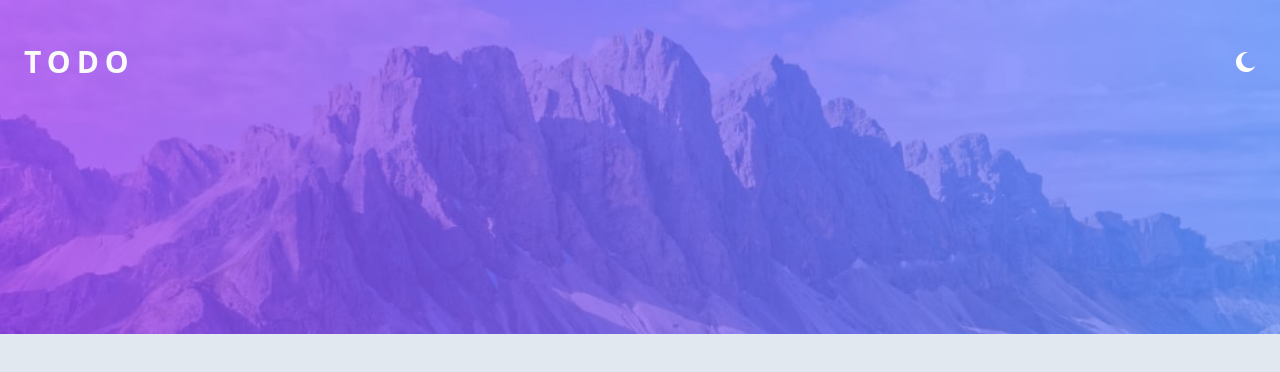
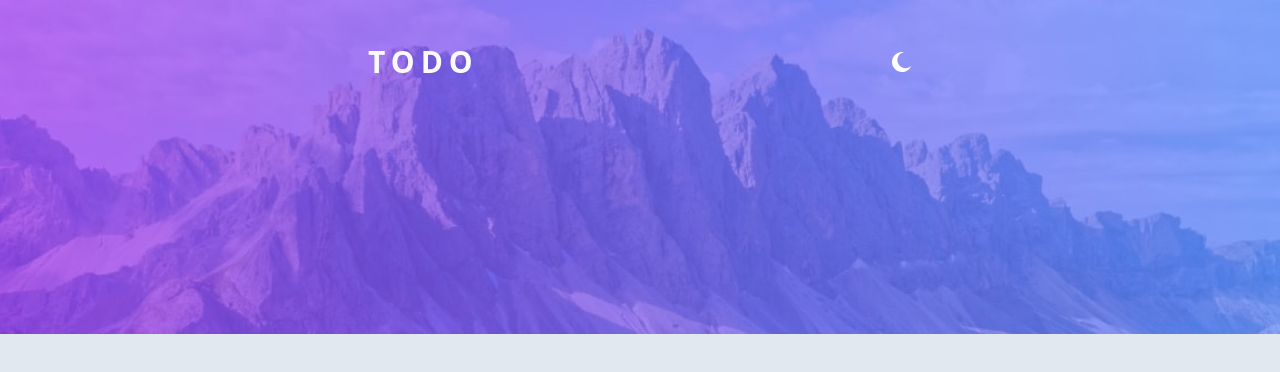
Before and after one commit to R3ygoski/todo-app-react-tailwind, a React (Vite) app: page / in a window 1280 px wide. Shown: the top 372 px of the page. Built offline with nearby package versions, Linux system fonts and the light colour scheme.

Commit message:
Update: Responsive Hero Banner

```diff
--- a/src/components/HeroBanner/index.tsx
+++ b/src/components/HeroBanner/index.tsx
@@ -19,7 +19,7 @@ export default function HeaderBanner () {
   }
 
   return (
-    <figure className="relative">
+    <figure className="flex justify-center relative">
       <picture>
         <source srcSet={isDark?DskDarkThemeBg:DskLightThemeBg} media="(min-width:376px)"/>
         <img src={isDark?MblDarkThemeBg:MblLightThemeBg} alt="" className={`
@@ -29,7 +29,7 @@ export default function HeaderBanner () {
           3xl:h-[538px]
           `}/>
       </picture>
-      <header className="flex justify-between items-center absolute top-11 w-full px-6">
+      <header className="flex justify-between items-center absolute top-11 w-full max-w-[592px] px-6">
         <h1 className="uppercase font-bold text-3xl tracking-widest text-dark-theme-very-light-gray">todo</h1>
         <button onClick={()=>{handleTheme()}} aria-label="Theme Change" title="Change Theme" className="size-5">
           {<img src={isDark?SunIcon:MoonIcon} alt=""/>}
```
